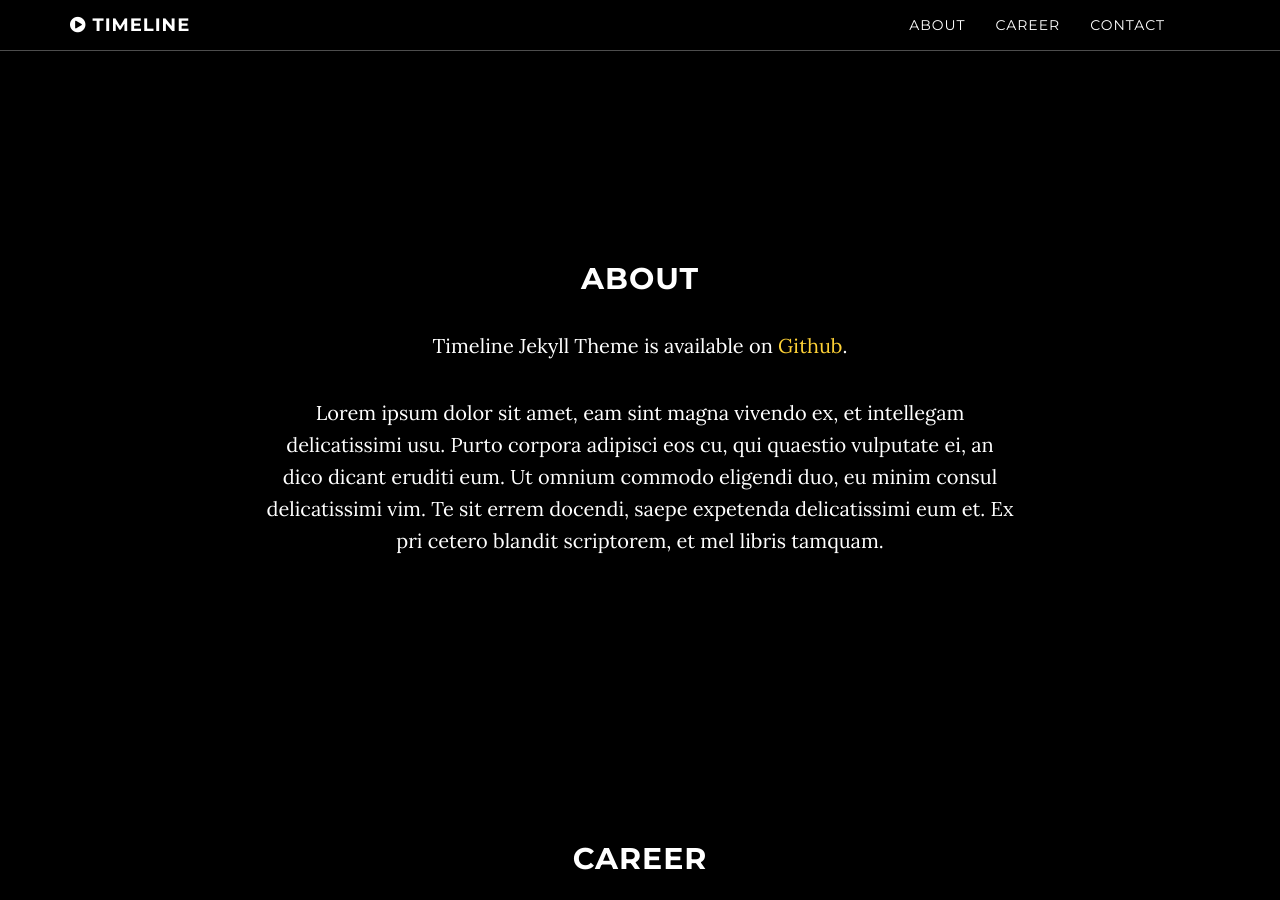
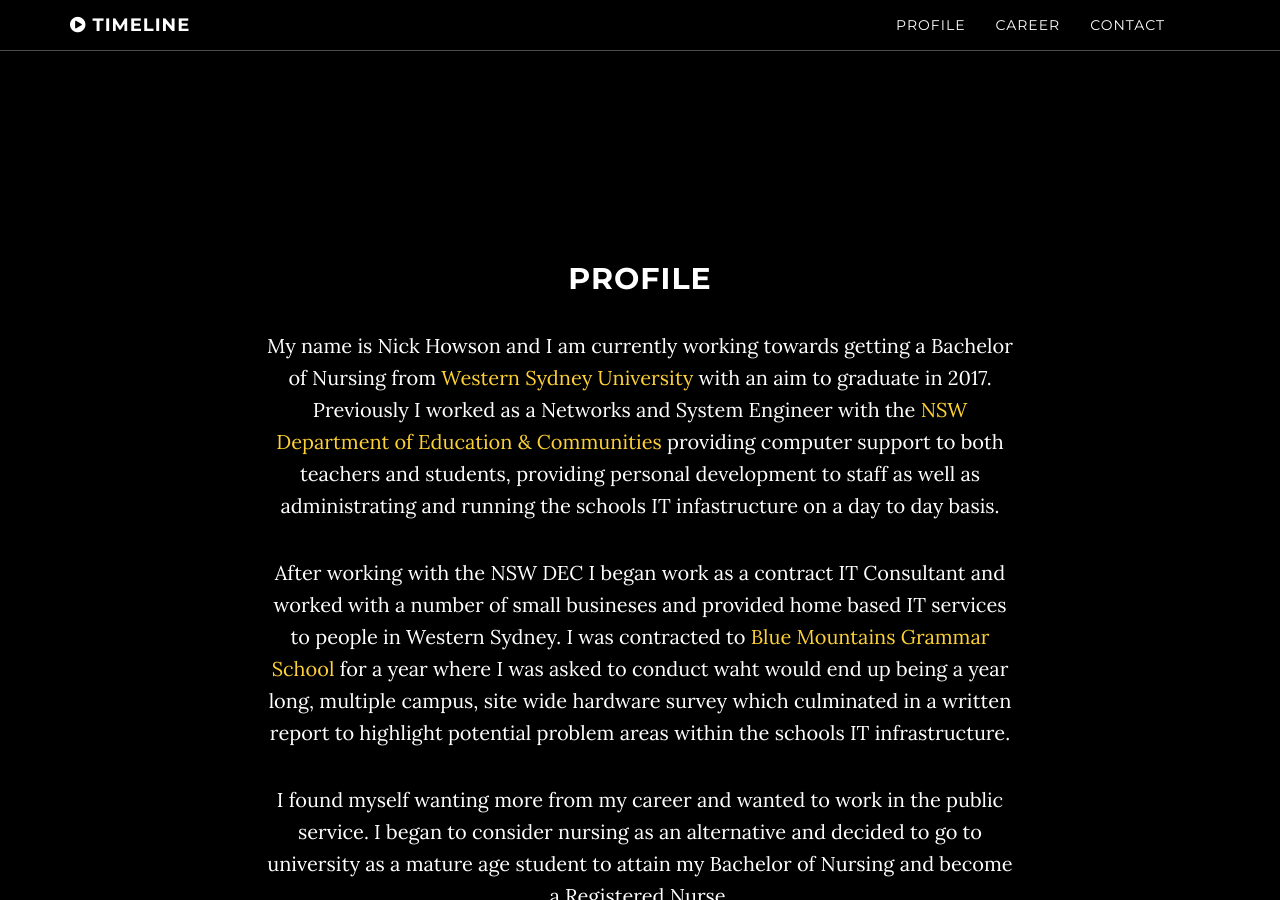
Before and after one commit to nick-howson/nick-howson.github.io, a Jekyll site: the page built from index.html, in a window 1280 px wide and 900 px high, scrolled down 888 px. Built offline with Jekyll 4.4.1, drawn with Linux system fonts in a browser that asks for light colours; some of the changed text lies outside the part shown.

Commit message:
Info import

```diff
--- a/about.html
+++ b/about.html
@@ -1,10 +1,15 @@
 ---
 layout: null
 section-type: default
-title: About
+title: Profile
 ---
-## About
+## Profile
 
-Timeline Jekyll Theme is available on [Github](https://github.com/kirbyt/timeline-jekyll-theme).
+<!---Profile (“snapshot” of the student: personal attributes; academic and employment
+achievements; brief career; strategies to achieve compliance with NMBA guidelines).-->
 
-Lorem ipsum dolor sit amet, eam sint magna vivendo ex, et intellegam delicatissimi usu. Purto corpora adipisci eos cu, qui quaestio vulputate ei, an dico dicant eruditi eum. Ut omnium commodo eligendi duo, eu minim consul delicatissimi vim. Te sit errem docendi, saepe expetenda delicatissimi eum et. Ex pri cetero blandit scriptorem, et mel libris tamquam.
+My name is Nick Howson and I am currently working towards getting a Bachelor of Nursing from [Western Sydney University](http://www.westernsydney.edu.au/) with an aim to graduate in 2017. Previously I worked as a Networks and System Engineer with the [NSW Department of Education & Communities](http://www.dec.nsw.gov.au/) providing computer support to both teachers and students, providing personal development to staff as well as administrating and running the schools IT infastructure on a day to day basis.
+
+After working with the NSW DEC I began work as a contract IT Consultant and worked with a number of small busineses and provided home based IT services to people in Western Sydney. I was contracted to [Blue Mountains Grammar School](http://www.bmgs.nsw.edu.au/) for a year where I was asked to conduct waht would end up being a year long, multiple campus, site wide hardware survey which culminated in a written report to highlight potential problem areas within the schools IT infrastructure.
+
+I found myself wanting more from my career and wanted to work in the public service. I began to consider nursing as an alternative and decided to go to university as a mature age student to attain my Bachelor of Nursing and become a Registered Nurse.
```
Also changed, not shown: contact.html (+7 -7 lines).
